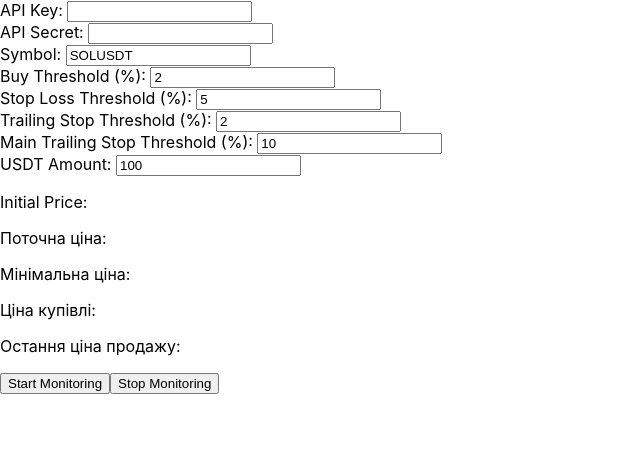
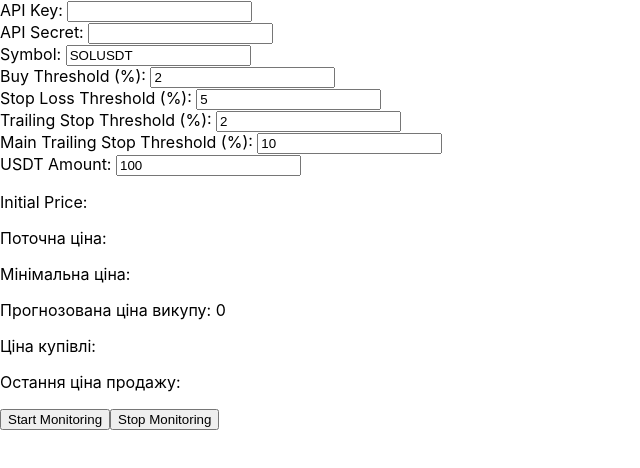
Before and after one commit to MishaLvk/bot, a React (Create React App) app: page / in a window 1280 px wide. Shown: the top 468 px of the page, without its empty margins (0-640 px from the left). Built offline with nearby package versions, Linux system fonts and the light colour scheme.

Commit message:
test price

```diff
--- a/src/components/App.jsx
+++ b/src/components/App.jsx
@@ -199,7 +199,7 @@ const App = () => {
         <p>Поточна ціна: {currentPrice}</p>
 
         <p>Мінімальна ціна: {minPrice}</p>
-
+        <p>Прогнозована ціна викупу: {minPrice * (1 + buyThreshold / 100)}</p>
         <p>Ціна купівлі: {buyPrice}</p>
 
         <p>Остання ціна продажу: {lastSellPrice}</p>
```
